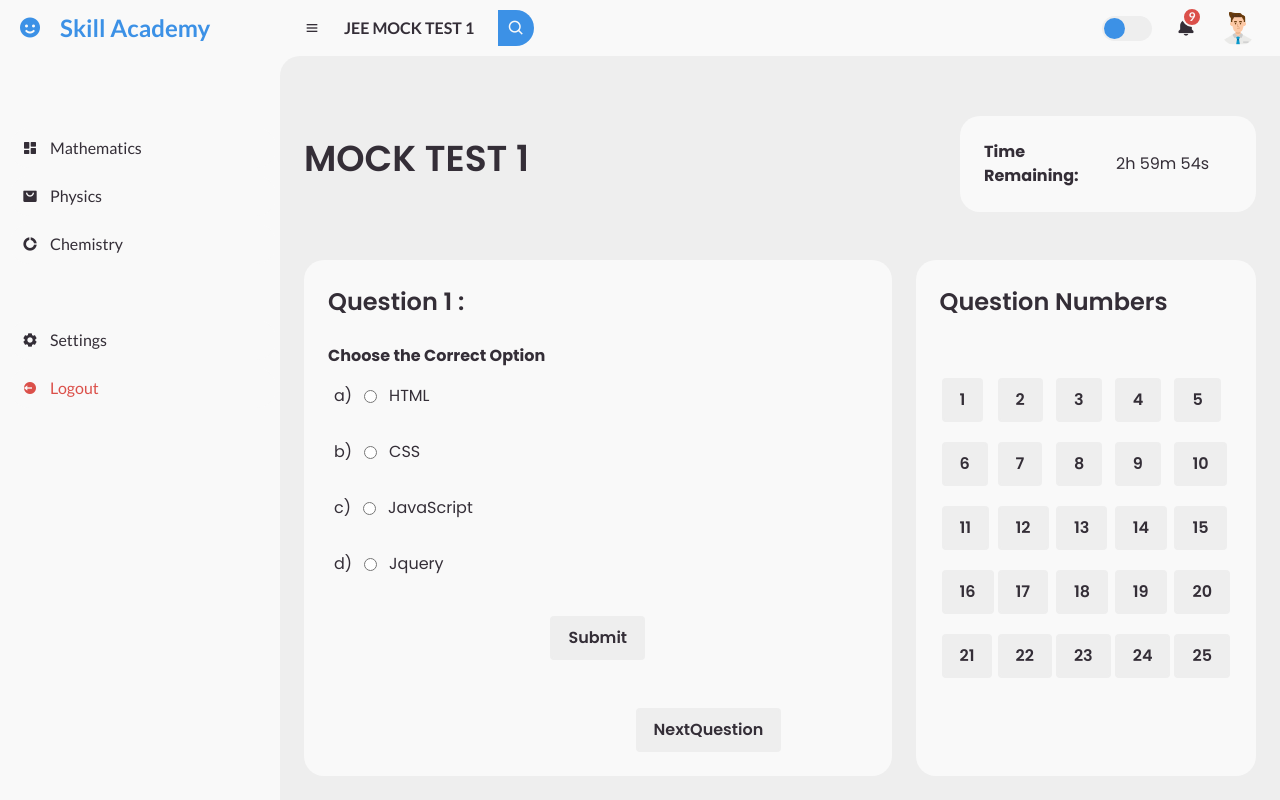
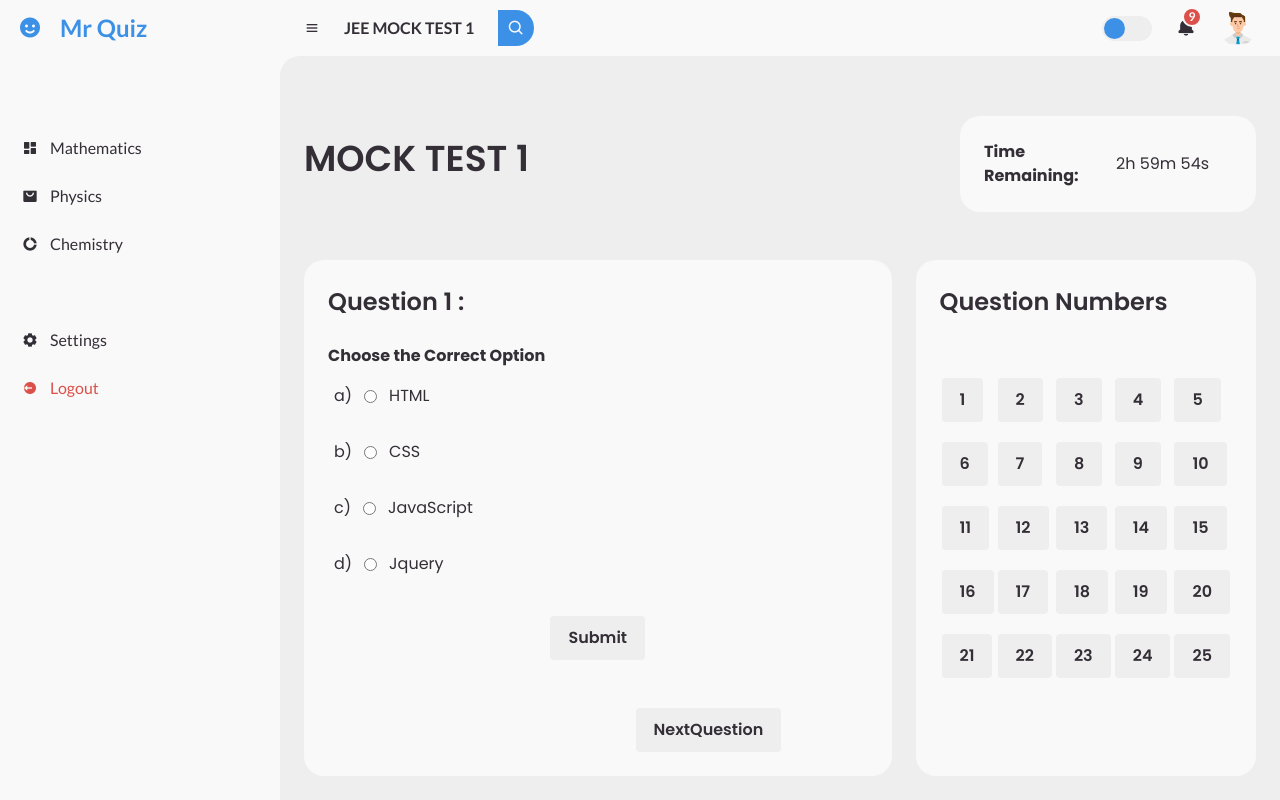
Before and after one commit to srvnarunraj/MrQuiz, a Django app: template templates/index.html in a window 1280 px wide. Run offline with Django 4.2, Linux system fonts and the light colour scheme; the template is opened without the code that fills it, so the values that code supplies are empty; some libraries are stand-ins or nearby versions.

Commit message:
Side bar changes
Changed Name and Spacing issues

```diff
--- a/templates/index.html
+++ b/templates/index.html
@@ -31,10 +31,10 @@
 									<b>Time Remaining:</div></b>
 								<div class='order' id="timer-display"></div>
 							</div>
-						</div>
 					</div>
 				</div>
-				{% include 'main.html' %}
+			</div>
+			{% include 'main.html' %}
 		</main>
 	</section>
 <!-- Main Body -->
--- a/templates/sidebar.html
+++ b/templates/sidebar.html
@@ -3,7 +3,7 @@
 <section id="sidebar">
     <a href="/" class="brand">
         <i class='bx bxs-smile'></i>
-        <span class="text">Skill Academy</span>
+        <span class="text">Mr Quiz</span>
     </a>
 
     <ul class="side-menu top">
```
